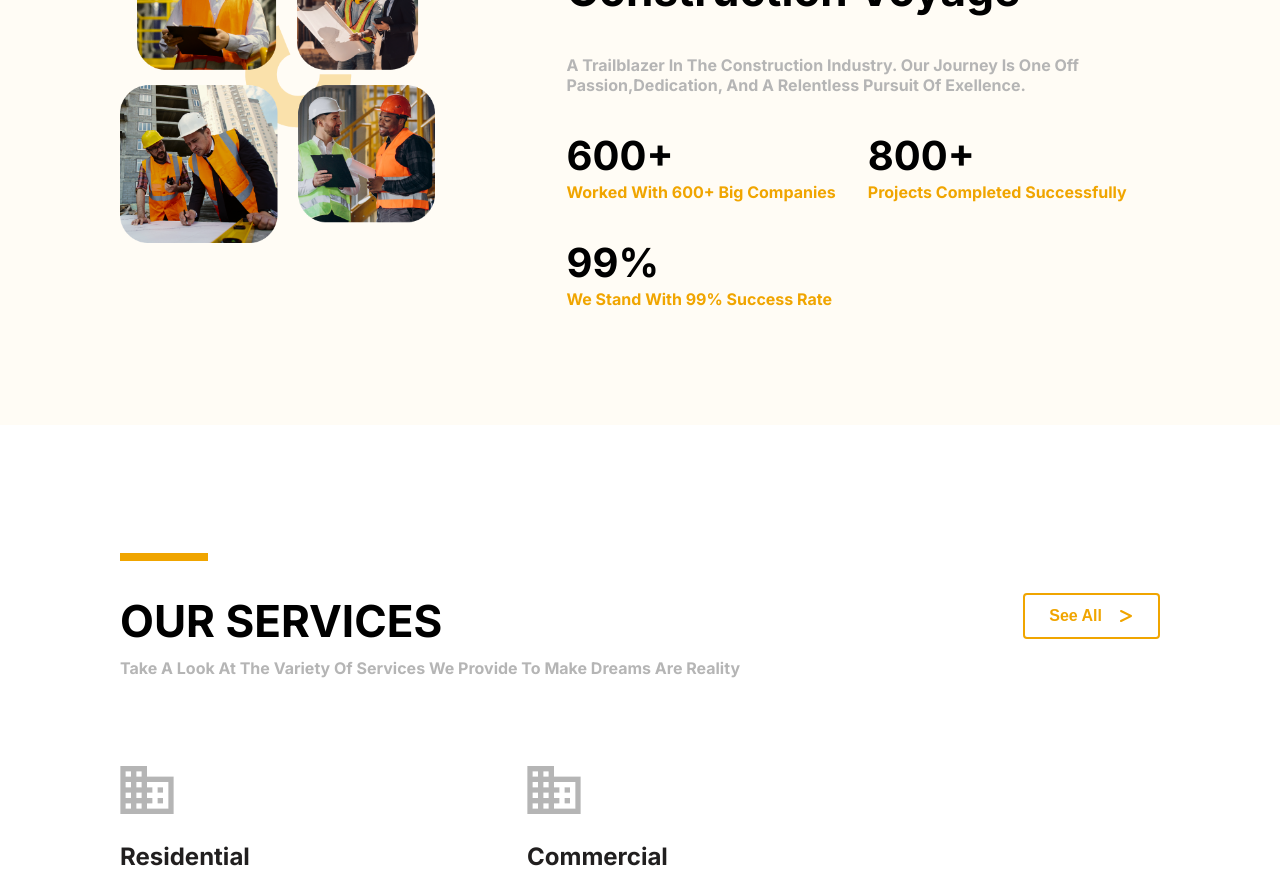
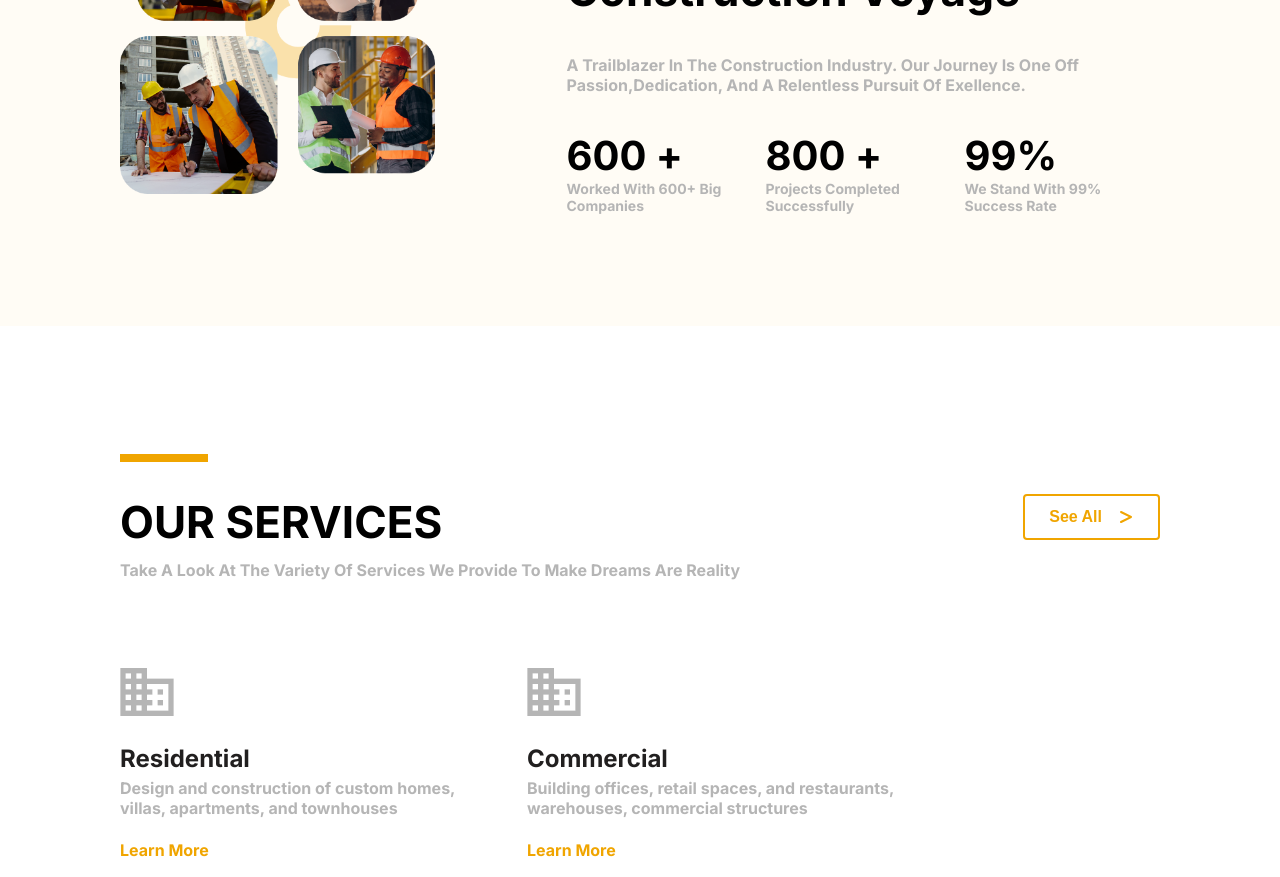
Before and after one commit to zaku86/urban-rise-app, a React (Create React App) app: page / in a window 1280 px wide. Shown: the part 1020-1897 px from the top of the page. Built offline with nearby package versions, Linux system fonts and the light colour scheme.

Commit message:
made-about-data-section-reusable

```diff
--- a/src/Components/AboutSection.jsx
+++ b/src/Components/AboutSection.jsx
@@ -1,6 +1,18 @@
 import aboutImg from "../assets/aboutImg.png";
 import Container from "./Container";
 import Line from "./Line";
+
+const data = [
+  {
+    numberText: "600 +",
+    text: "Worked With 600+ Big Companies",
+  },
+  {
+    numberText: "800 +",
+    text: "Projects Completed Successfully",
+  },
+  { numberText: "99%", text: "We Stand With 99% Success Rate" },
+];
 
 function AboutSection() {
   return (
@@ -21,18 +33,14 @@ function AboutSection() {
               Passion,Dedication, And A Relentless Pursuit Of Exellence.
             </p>
             <div className="about-right-div-text">
-              <div>
-                <p className="number-text">600+ </p>
-                <p className="body-text2">Worked With 600+ Big Companies</p>
-              </div>
-              <div>
-                <p className="number-text">800+</p>
-                <p className="body-text2">Projects Completed Successfully</p>
-              </div>
-              <div>
-                <p className="number-text">99%</p>
-                <p className="body-text2">We Stand With 99% Success Rate</p>
-              </div>
+              {data.map((el, index) => {
+                return (
+                  <div key={index}>
+                    <p className="number-text">{el.numberText} </p>
+                    <p className="body-text2">{el.text}</p>
+                  </div>
+                );
+              })}
             </div>
           </div>
         </div>
--- a/src/Components/OurServices.jsx
+++ b/src/Components/OurServices.jsx
@@ -59,7 +59,7 @@ function OurServices() {
                 <p className="body-text">{el.description}</p>
               </div>
               <div>
-                <p className="body-text2">Learn More</p>
+                <p className="body-text3">Learn More</p>
               </div>
             </div>
           ))}
--- a/src/global.css
+++ b/src/global.css
@@ -148,11 +148,13 @@ body {
 .number-text {
   font-weight: bold;
   font-size: 40px;
+  width: 167px;
 }
 .body-text2 {
   color: #b5b5b5;
   font-weight: bold;
   font-size: 14px;
+  width: 167px;
 }
 .services-bg {
   padding: 128px 120px 152px;
@@ -191,7 +193,7 @@ body {
   line-height: 160%;
   color: #211f1f;
 }
-.body-text2 {
+.body-text3 {
   font-weight: bold;
   font-size: 16px;
   color: #f0a500;
```
